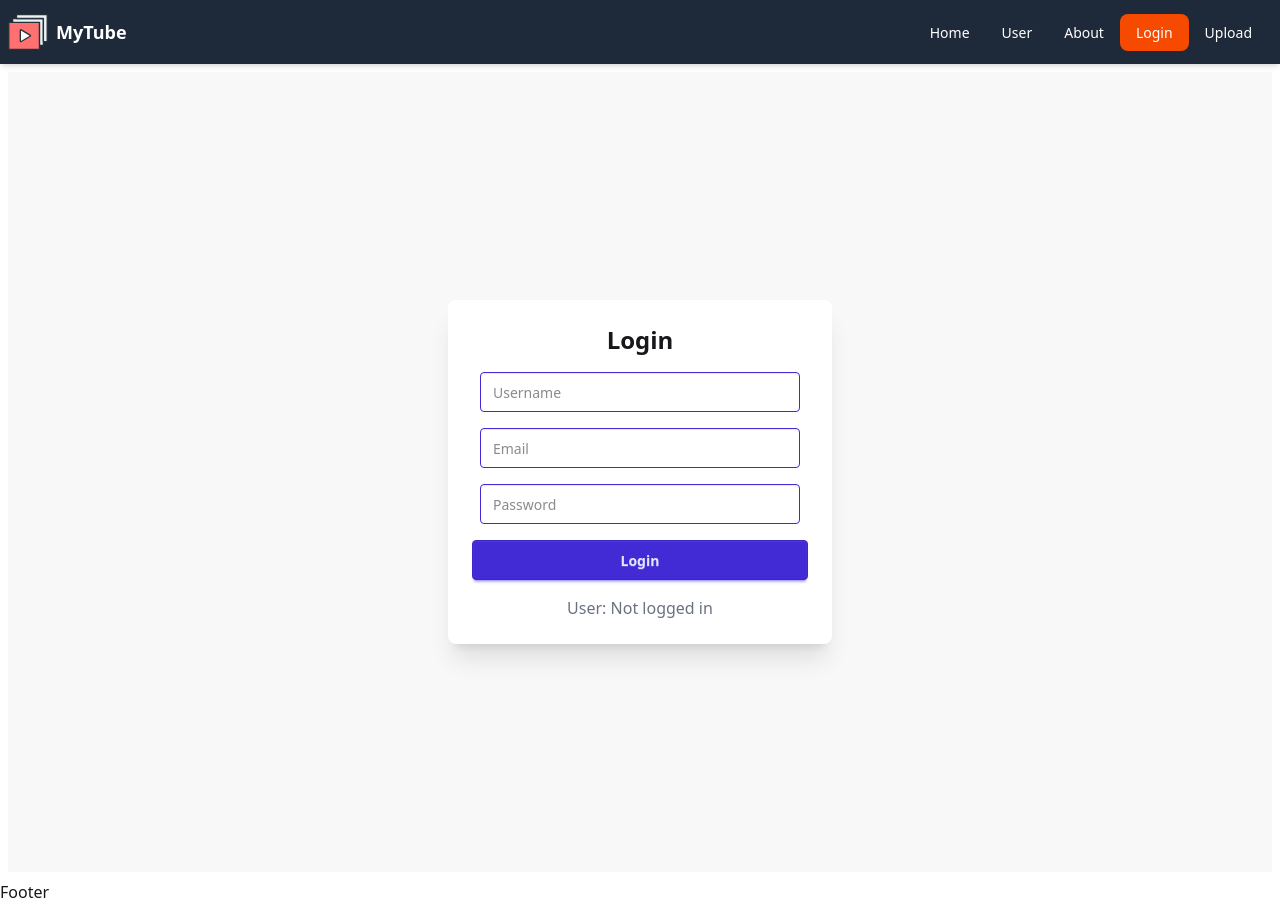
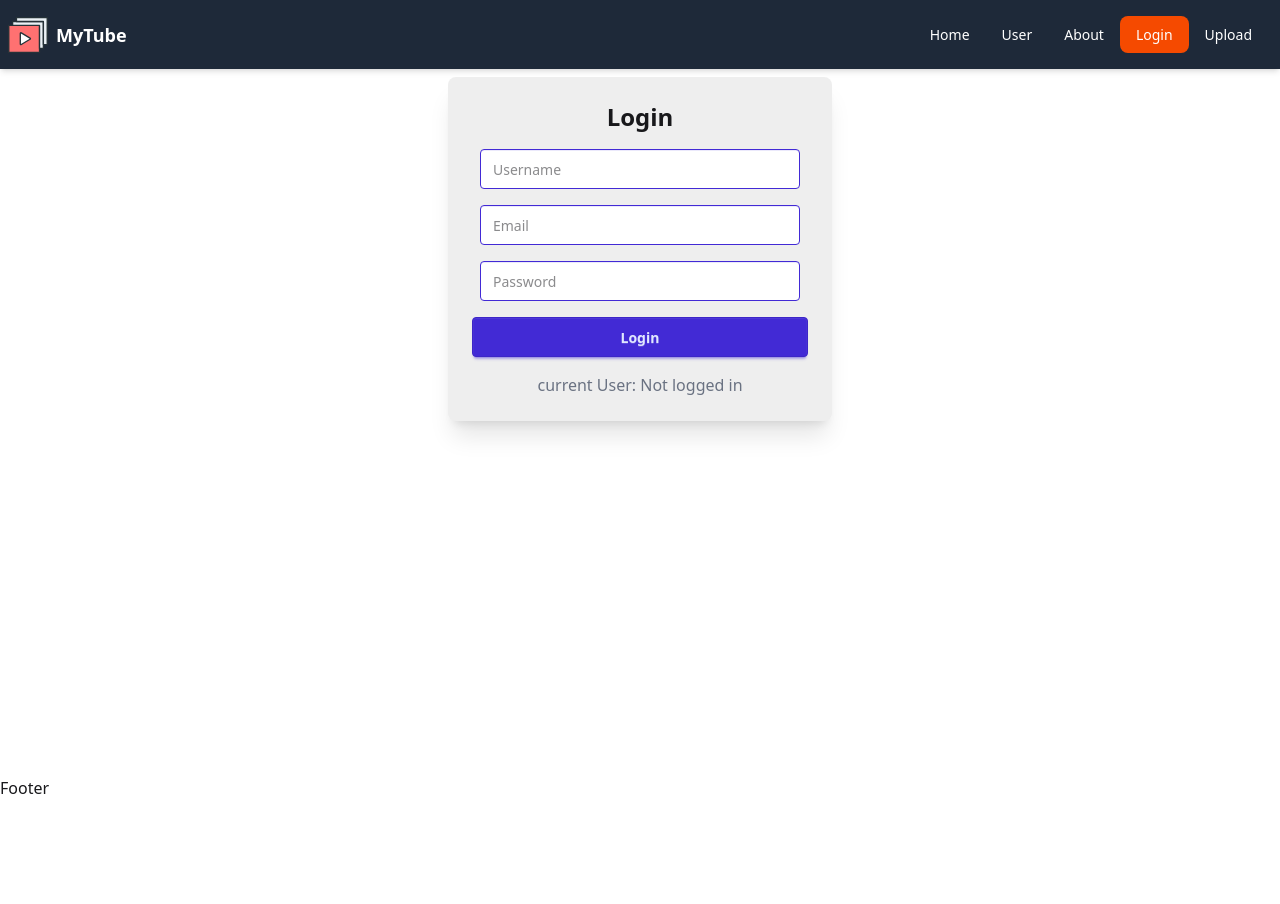
Before and after one commit to ChinmayOnGithub/stremora-frontend, a React (Vite) app: page /login in a window 1280 px wide. After the commit the page ends 800 px from the top, so only its background shows below. Built offline with nearby package versions, Linux system fonts and the light colour scheme.

Commit message:
Implemented DaisyUI library

```diff
--- a/src/Layout.jsx
+++ b/src/Layout.jsx
@@ -62,8 +62,10 @@ function Layout() {
 
       if (res.data.data) {
         setUser(res.data.data); // ✅ Store full user info
+        return res.data.data;
       } else {
         setUser(null);
+        return null;
       }
     } catch (error) {
       setUser(null);
--- a/src/pages/Login.jsx
+++ b/src/pages/Login.jsx
@@ -9,7 +9,7 @@ function Login() {
   const [password, setPassword] = useState("");
   const [username, setUsername] = useState("");
   // save user to the context
-  const { user, login, fetchCurrentUser } = useAuth();
+  const { user, login, logout, fetchCurrentUser } = useAuth();
 
 
   const handleLogin = async (e) => {
@@ -31,10 +31,13 @@ function Login() {
       login(accessToken); // Save access token
       // Optionally, you can store the refresh token as well
       localStorage.setItem('refreshToken', refreshToken);
+
+      if (user) {
+        setUser(user); // 🌟 Directly update user in context
+      } else {
+        await fetchCurrentUser();
+      }
       alert("Login successful!");
-
-      fetchCurrentUser();
-
 
     } catch (error) {
       if (error.response) {
@@ -51,8 +54,8 @@ function Login() {
   };
 
   return (
-    <div className="flex justify-center items-center h-screen bg-base-200">
-      <div className="card w-96 bg-base-100 shadow-xl p-6">
+    <div className="flex justify-center items-center">
+      <div className="card w-96 shadow-xl p-6 bg-base-300">
         <h2 className="text-2xl font-bold text-center">Login</h2>
 
         <form onSubmit={handleLogin} className="flex flex-col justify-center items-center gap-4 mt-4">
@@ -83,10 +86,19 @@ function Login() {
         </form>
 
         <p className="text-center text-gray-500 mt-4">
-          User: {user ? user.username : "Not logged in"}
+          current User: {user ?
+            <div className='m-4'>
+              <p className='text-xl font-bold p-2 text-white bg-black/20 rounded-t-xl'>{user.username}</p>
+              <button onClick={logout} className='btn text-xl bg-amber-700 w-full rounded-t-none rounded-b-xl'>LOGOUT</button>
+            </div>
+            : "Not logged in"}
         </p>
+
       </div>
+
     </div>
+
+
   );
 }
 
```
